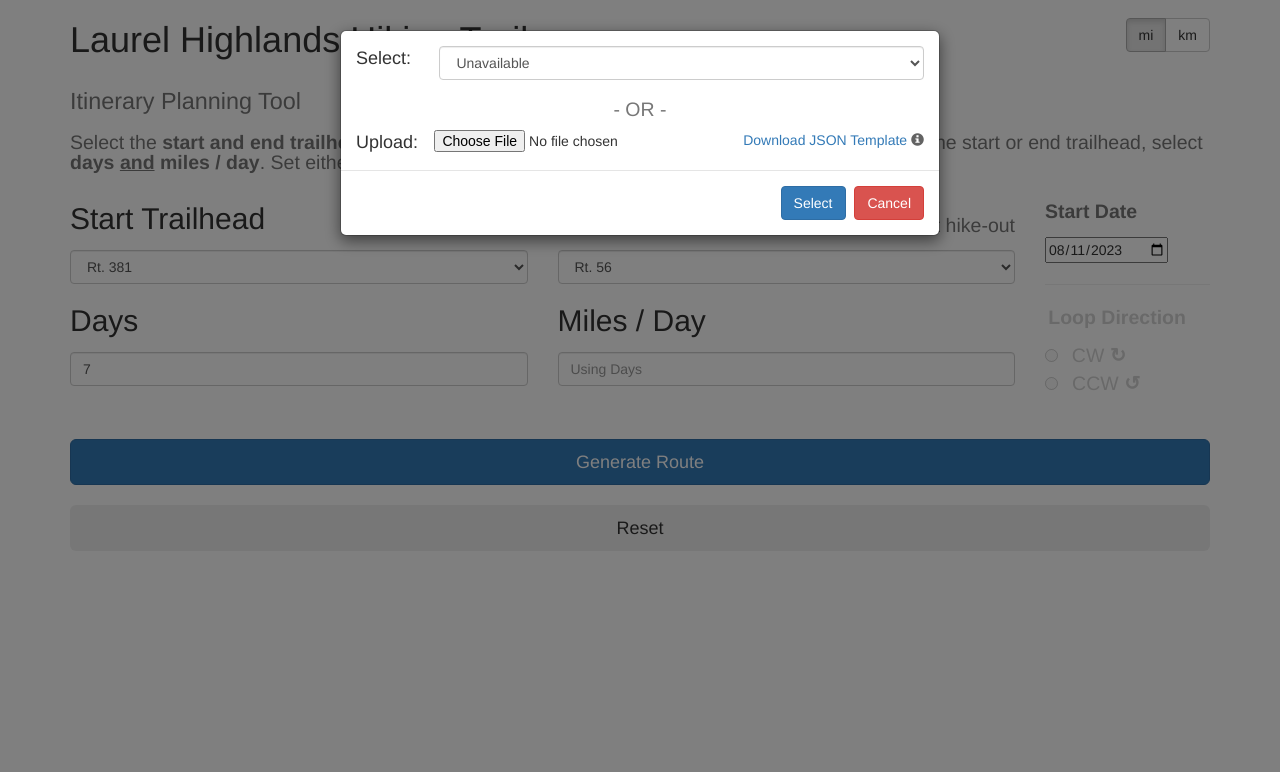
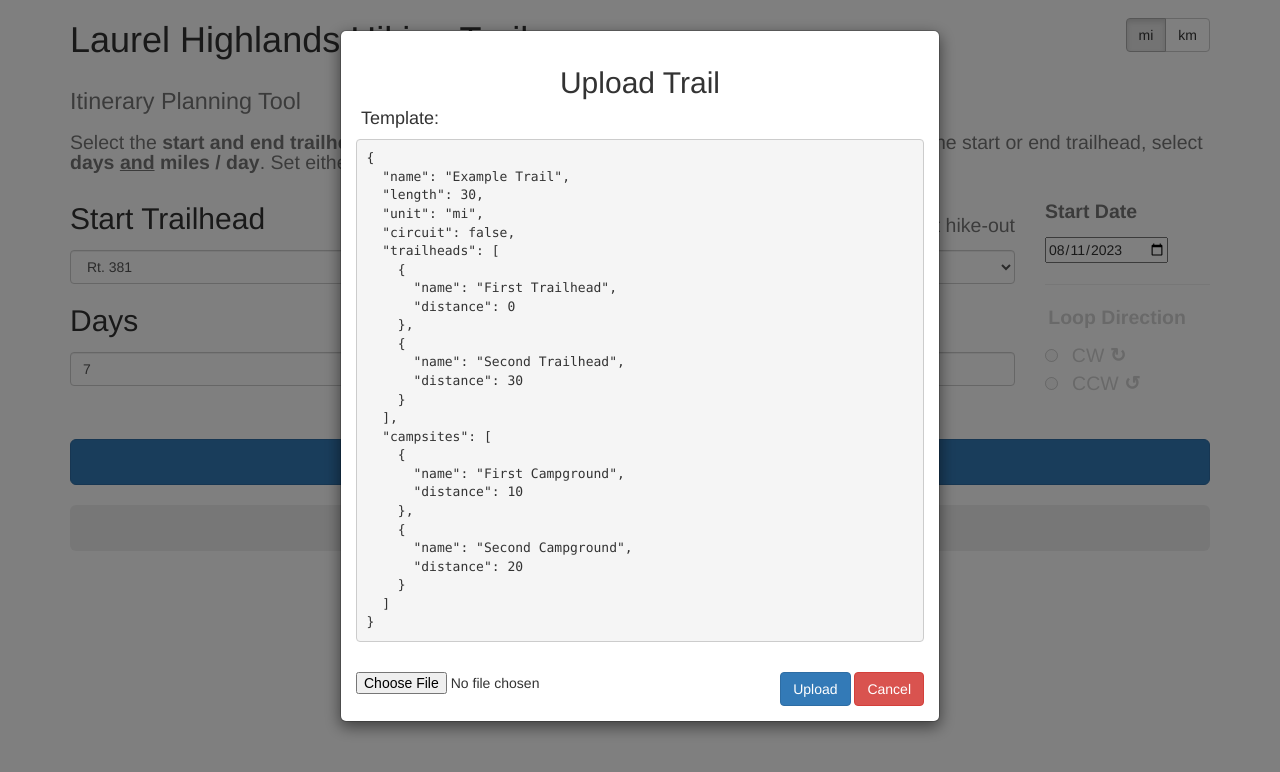
Before and after one commit to amccafferty42/trailtuner, a plain HTML site: page index.html in a window 1280 px wide. Both pictures are taken after a click on the link "change". Drawn offline with nearby package versions, Linux system fonts and the light colour scheme.

Commit message:
redesign change trail modal

```diff
--- a/index.html
+++ b/index.html
@@ -13,27 +13,31 @@
                     <div class="modal-dialog" role="document">
                       <div class="modal-content">
                         <div class="select-trail-modal modal-body">
-                            <div class="select-trail">
+                            <!-- <div class="select-trail">
                                 <h4 class="modal-title" id="selectTrailLabel">Select: </h4>
                                 <select id="trail" class="form-control" onChange="">
                                     <option value="0">Unavailable</option>
                                 </select>
+                            </div> -->
+                            <!-- <h2><small>- OR -</small></h2> -->
+                            <h2>Upload Trail</h2>
+                            <div class="template">
+                                <h4 id="uploadTrailLabel">&nbsp;Template: </h4>
+                                <pre id="json-template"></pre>
                             </div>
-                            <h2><small>- OR -</small></h2>
+                            <br>
                             <div class="upload">
                                 <div class="upload-trail">
-                                    <h4 class="modal-title" id="uploadTrailLabel">Upload: </h4>
+                                    <!-- <span class="info glyphicon glyphicon-info-sign"></span> -->
+                                    <!-- <h4 class="modal-title" id="uploadTrailLabel">&nbsp;Upload: </h4> -->
                                     <input type="file" id="trailFile" name="filename" accept=".json" onchange="readFile(this)">
                                 </div>
                                 <div class="download-template">
-                                    <a href="/template.json" download>Download JSON Template&nbsp;</a><span class="info glyphicon glyphicon-info-sign"></span>
+                                    <button type="button" class="btn btn-primary" data-dismiss="modal" onclick="changeTrail()">Upload</button>
+                                    <button type="button" class="btn btn-danger" data-dismiss="modal">Cancel</button>
+                                    <!-- <a href="/template.json" download>Download JSON Template&nbsp;</a><span class="info glyphicon glyphicon-info-sign"></span> -->
                                 </div>
                             </div>
-                            <div id="content-target"></div>
-                        </div>
-                        <div class="modal-footer">
-                            <button type="button" class="btn btn-primary" data-dismiss="modal" onclick="changeTrail()">Select</button>
-                            <button type="button" class="btn btn-danger" data-dismiss="modal">Cancel</button>
                         </div>
                       </div>
                     </div>
--- a/main.css
+++ b/main.css
@@ -1,5 +1,9 @@
 .upload {
     display: flex;
+}
+
+.template {
+    text-align: left;
 }
 
 .download-template {
--- a/route.js
+++ b/route.js
@@ -21,9 +21,11 @@
 const unitLabel2 = document.getElementById('unit2');
 const unitLabel3 = document.getElementById('unit3');
 const loopDirectionLabel = document.getElementsByClassName('loop-direction-label');
+const jsonTemplate = document.getElementById('json-template');
 
 reset();
 appendPos();
+jsonTemplate.innerHTML = JSON.stringify(template, null, 2);
 
 function plan() {
     if (validateForm()) {
--- a/trail.js
+++ b/trail.js
@@ -1,5 +1,31 @@
 const file = document.getElementById('trailFile');
 let newTrail;
+const template = {
+    "name": "Example Trail",
+    "length": 30.0,
+    "unit": "mi",
+    "circuit": false,
+    "trailheads": [
+        {
+            "name": "First Trailhead",
+            "distance": 0.0
+        },
+        {
+            "name": "Second Trailhead",
+            "distance": 30.0
+        }
+    ],
+    "campsites": [
+        {
+            "name": "First Campground",
+            "distance": 10.0
+        },
+        {
+            "name": "Second Campground",
+            "distance": 20.0
+        }
+    ]
+};
 let trail = {
     "name": "Laurel Highlands Hiking Trail",
     "length": 70,
```
